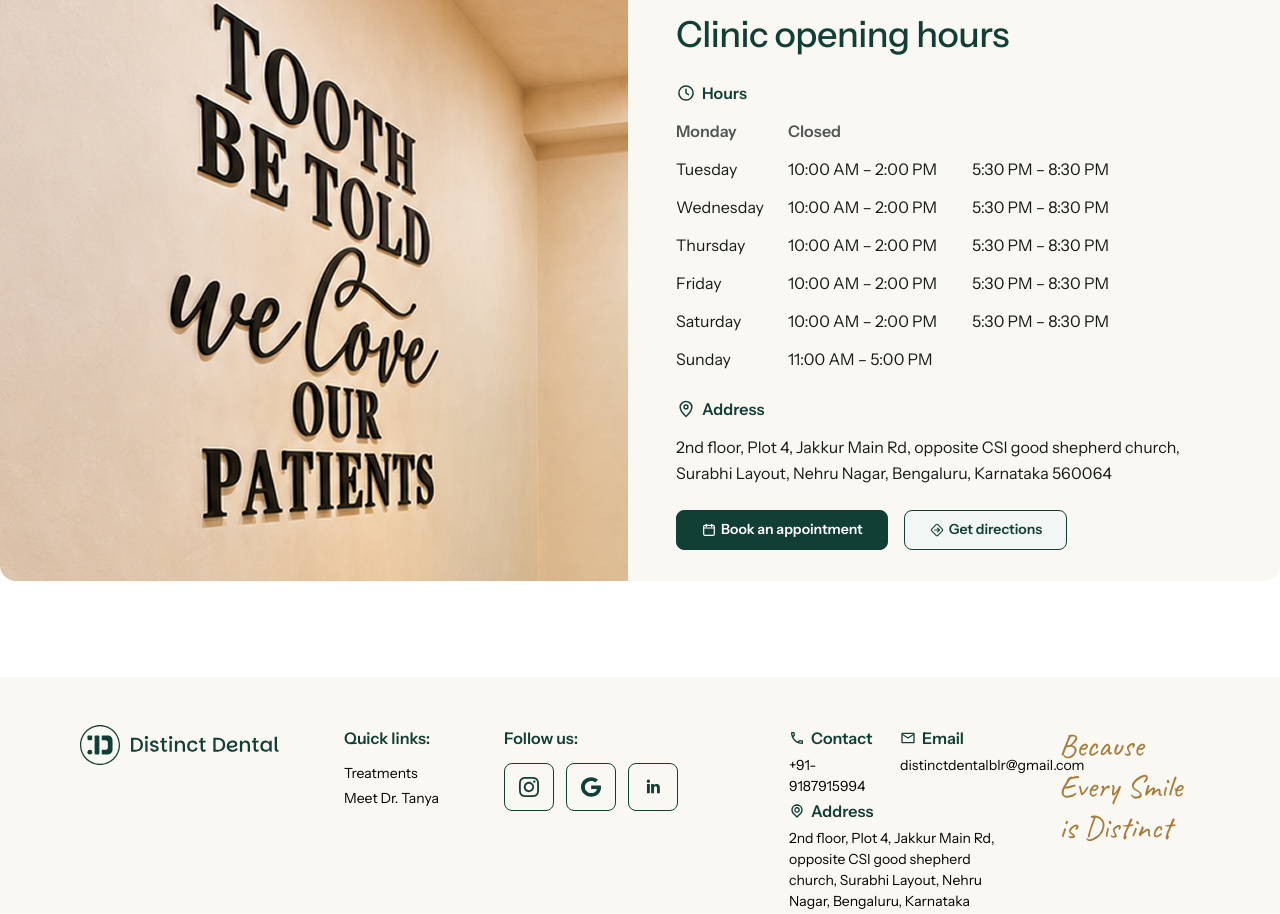
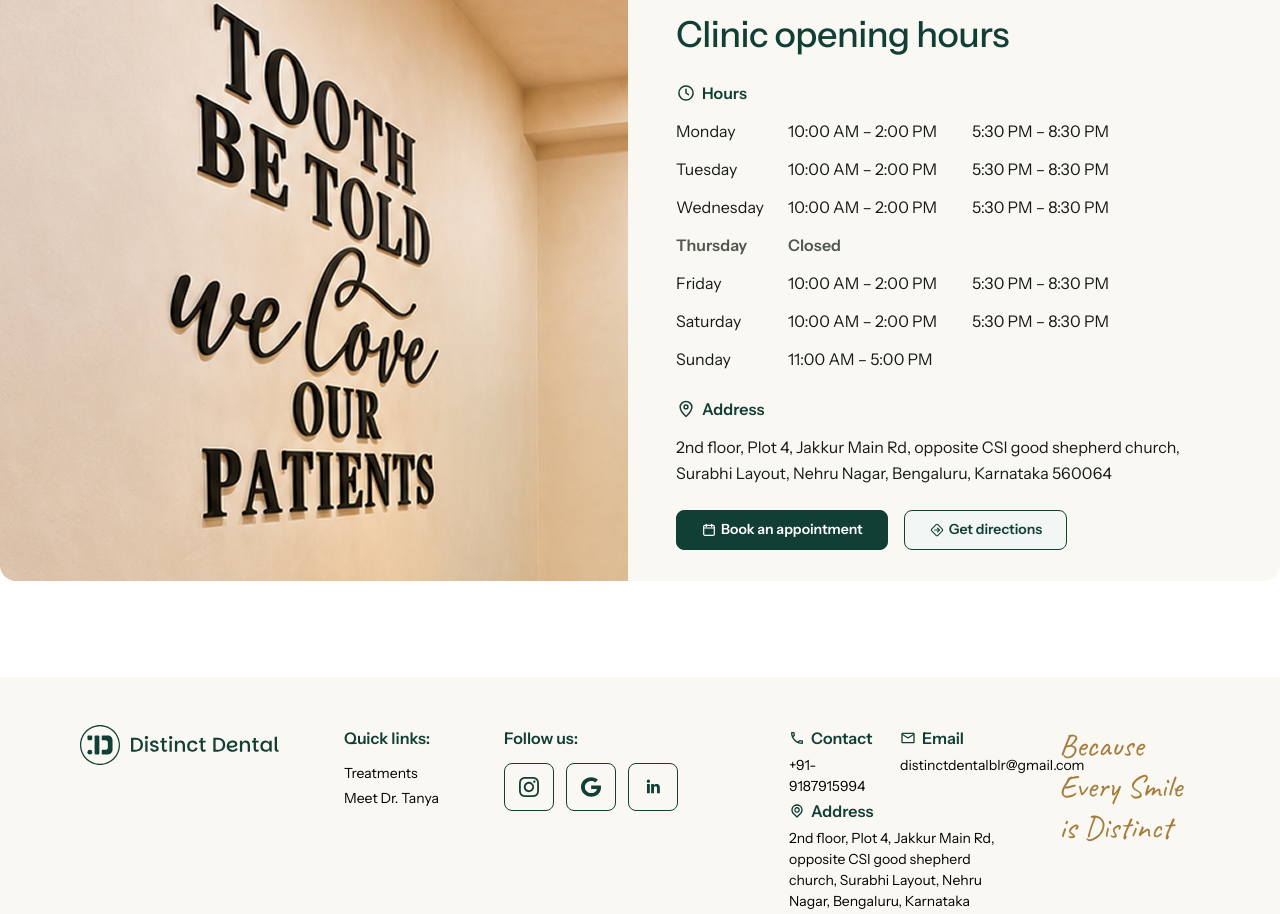
Before and after one commit to DrTanyaSaxena/distinct-dental, a React (Vite) app: page / in a window 1280 px wide. Shown: the part 2086-3000 px from the top of the page. Built offline with nearby package versions, Linux system fonts and the light colour scheme.

Commit message:
Update Hours.jsx

```diff
--- a/src/components/Hours/Hours.jsx
+++ b/src/components/Hours/Hours.jsx
@@ -10,9 +10,8 @@ import Button from "../Button/Button";
 const hours = [
   {
     day: "Monday",
-    first: "Closed",
-    second: "",
-    closed: true,
+    first: "10:00 AM – 2:00 PM",
+    second: "5:30 PM – 8:30 PM",
   },
   {
     day: "Tuesday",
@@ -26,8 +25,9 @@ const hours = [
   },
   {
     day: "Thursday",
-    first: "10:00 AM – 2:00 PM",
-    second: "5:30 PM – 8:30 PM",
+    first: "Closed",
+    second: "",
+    closed: true,
   },
   {
     day: "Friday",
```
